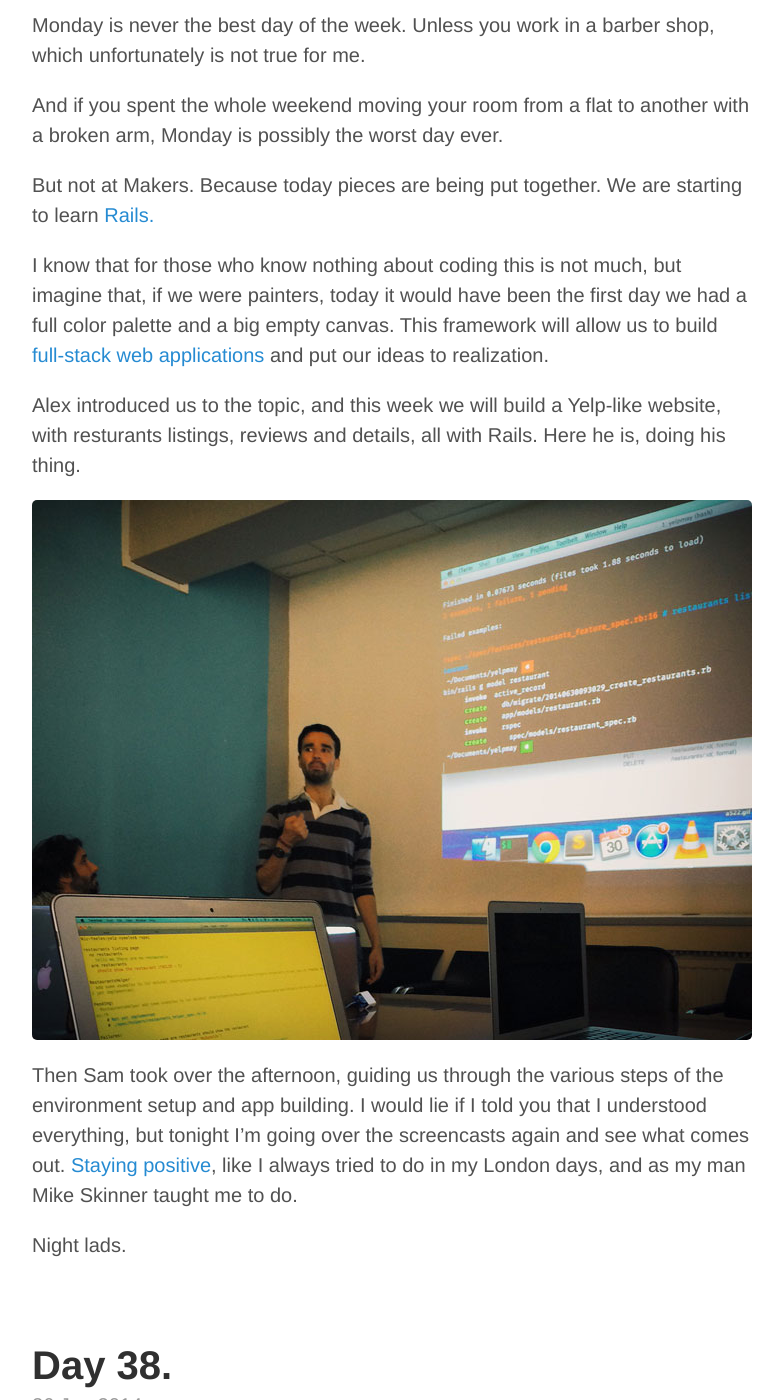
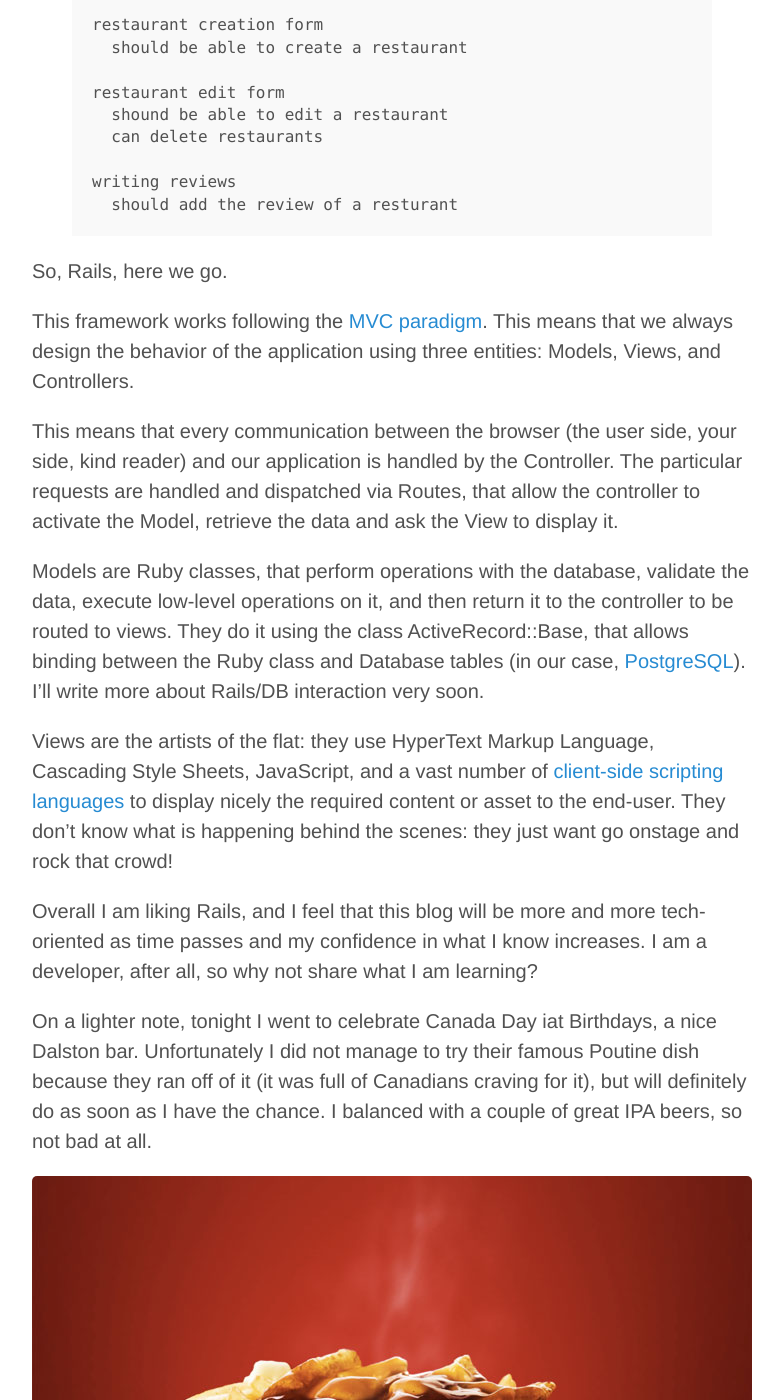
Before and after one commit to federicomaffei/federicomaffei.github.io, a Jekyll site: the page built from index.html, in a window 1280 px wide and 1400 px high, scrolled down 416 px. Shown: the whole window, without its empty margins (248-1031 px from the left). Built offline with Jekyll 4.4.1, drawn with Linux system fonts in a browser that asks for light colours; Markdown is read by kramdown in place of the engine named in the settings; the list of posts is cut into pages by our own code; some of the changed text lies outside the part shown.

Commit message:
new post - day 41

```diff
--- /dev/null
+++ b/_posts/2014-07-01-day-41.md
@@ -0,0 +1,47 @@
+---
+layout: post
+title: Day 41.
+comments: true
+---
+
+{% highlight bash %}
+
+Federicos-MacBook-Air:yelp federicomaffei$ rspec
+
+restaurants listing page
+  no restaurants
+    tells me there a no restaurants
+  are restaurants
+    should show the restaurant
+
+restaurant creation form
+  should be able to create a restaurant
+
+restaurant edit form
+  shound be able to edit a restaurant
+  can delete restaurants
+
+writing reviews
+  should add the review of a resturant
+
+{% endhighlight %}
+
+So, Rails, here we go.
+
+This framework works following the [MVC paradigm](http://betterexplained.com/articles/intermediate-rails-understanding-models-views-and-controllers/). This means that we always design the behavior of the application using three entities: Models, Views, and Controllers.
+
+This means that every communication between the browser (the user side, your side, kind reader) and our application is handled by the Controller. The particular requests are handled and dispatched via Routes, that allow the controller to activate the Model, retrieve the data and ask the View to display it.
+
+Models are Ruby classes, that perform operations with the database, validate the data, execute low-level operations on it, and then return it to the controller to be routed to views. They do it using the class ActiveRecord::Base, that allows binding between the Ruby class and Database tables (in our case, [PostgreSQL](http://en.wikipedia.org/wiki/PostgreSQL)). I'll write more about Rails/DB interaction very soon.
+
+Views are the artists of the flat: they use HyperText Markup Language, Cascading Style Sheets, JavaScript, and a vast number of [client-side scripting languages](https://www.princeton.edu/~achaney/tmve/wiki100k/docs/Client-side_scripting.html) to display nicely the required content or asset to the end-user. They don't know what is happening behind the scenes: they just want go onstage and rock that crowd!
+
+Overall I am liking Rails, and I feel that this blog will be more and more tech-oriented as time passes and my confidence in what I know increases. I am a developer, after all, so why not share what I am learning?
+
+On a lighter note, tonight I went to celebrate Canada Day iat Birthdays, a nice Dalston bar. Unfortunately I did not manage to try their famous Poutine dish because they ran off of it (it was full of Canadians craving for it), but will definitely do as soon as I have the chance. I balanced with a couple of great IPA beers, so not bad at all.
+
+![POUTINE](http://federicomaffei.github.io/public/images/poutine.jpg)
+
+I'll let you know if I like as soon as I get another chance to have that. Artist of the week? [THE CHEF.](https://www.youtube.com/watch?v=cuHkUq1uSqE)
+
+Nite!
```
Also changed, not shown: _posts/2014-06-26-day-38.md (+1 -1 lines), public/images/poutine.jpg (added), 1 other file.
